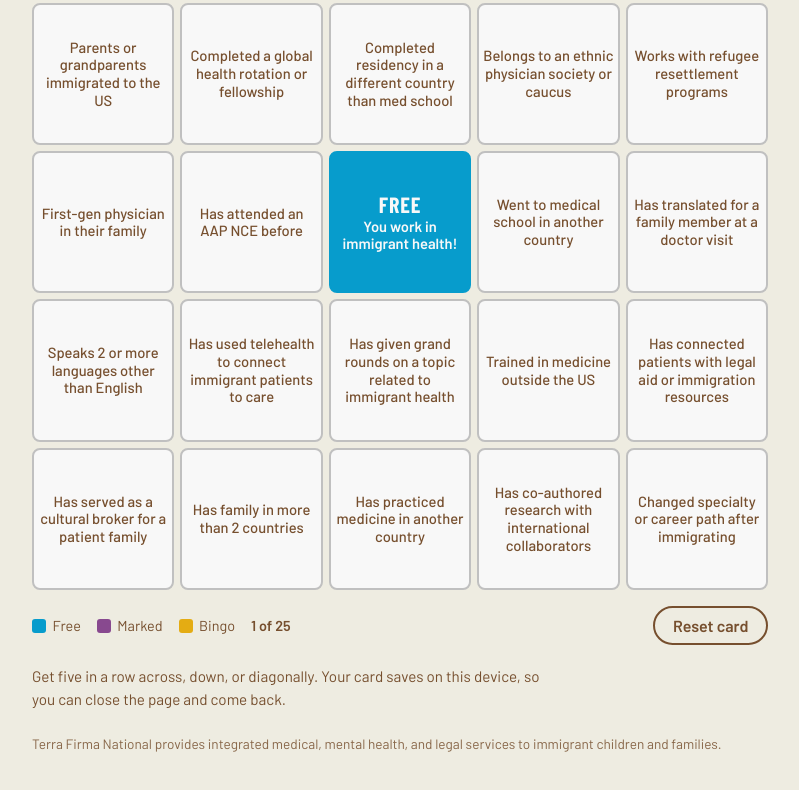
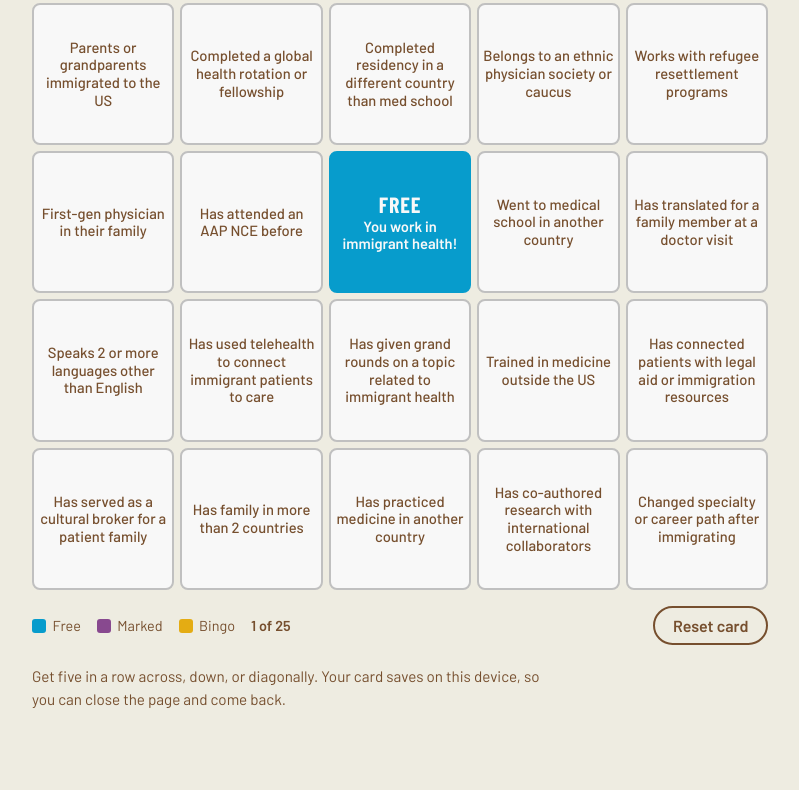
Before and after one commit to Terra-Firma-National/TFN-Bingo, a plain HTML site: page index.html in a window 1280 px wide. Shown: the part 338-1128 px from the top of the page, without its empty margins (240-1039 px from the left). After the commit the page ends 1104 px from the top, so only its background shows below. Drawn offline with nearby package versions, Linux system fonts and the light colour scheme.

Commit message:
Add files via upload

```diff
--- a/index.html
+++ b/index.html
@@ -84,7 +84,6 @@ footer{margin-top:1.5rem;font-size:.85rem;opacity:.85}
     <button class="reset" id="reset" type="button">Reset card</button>
   </div>
   <p class="how">Get five in a row across, down, or diagonally. Your card saves on this device, so you can close the page and come back.</p>
-  <footer>Terra Firma National provides integrated medical, mental health, and legal services to immigrant children and families.</footer>
 </div>
 <script>
 const SQUARES = ["Has used an interpreter service professionally", "Has navigated US healthcare as a patient themselves", "Has lived in another country for 6+ months", "Has family members who use traditional medicine", "Researches immigrant or refugee health", "Parents or grandparents immigrated to the US", "Completed a global health rotation or fellowship", "Completed residency in a different country than med school", "Belongs to an ethnic physician society or caucus", "Works with refugee resettlement programs", "First-gen physician in their family", "Has attended an AAP NCE before", "FREE", "Went to medical school in another country", "Has translated for a family member at a doctor visit", "Speaks 2 or more languages other than English", "Has used telehealth to connect immigrant patients to care", "Has given grand rounds on a topic related to immigrant health", "Trained in medicine outside the US", "Has connected patients with legal aid or immigration resources", "Has served as a cultural broker for a patient family", "Has family in more than 2 countries", "Has practiced medicine in another country", "Has co-authored research with international collaborators", "Changed specialty or career path after immigrating"];
```
